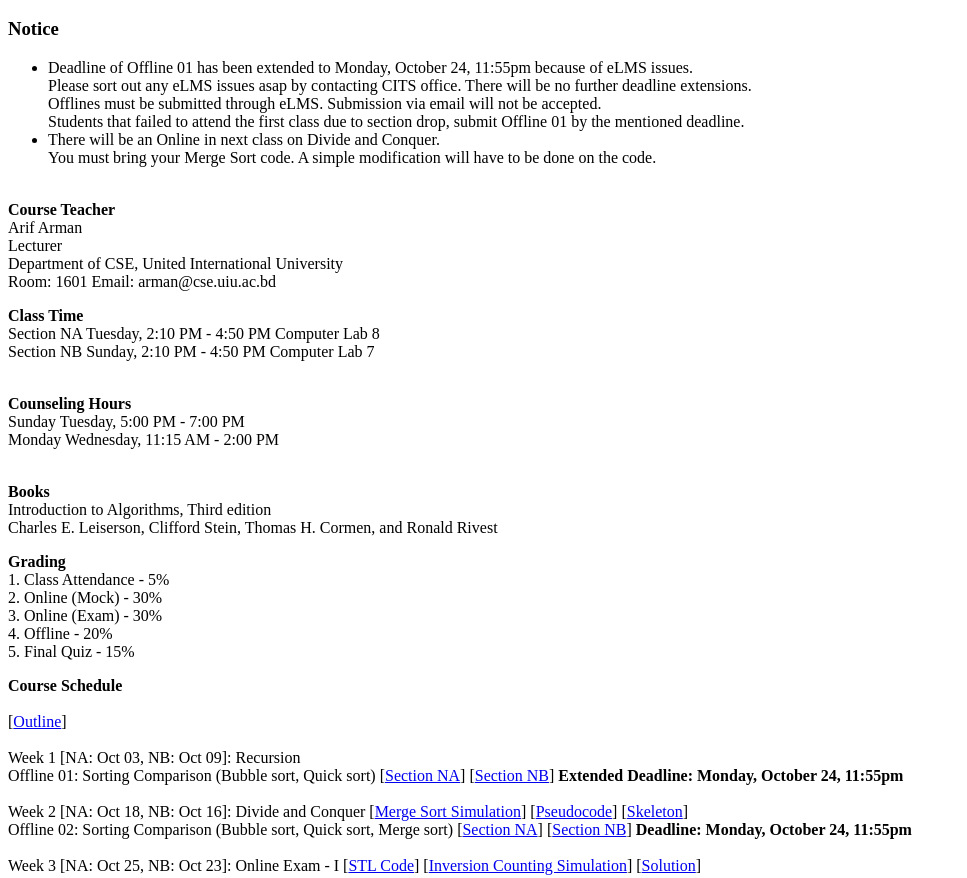
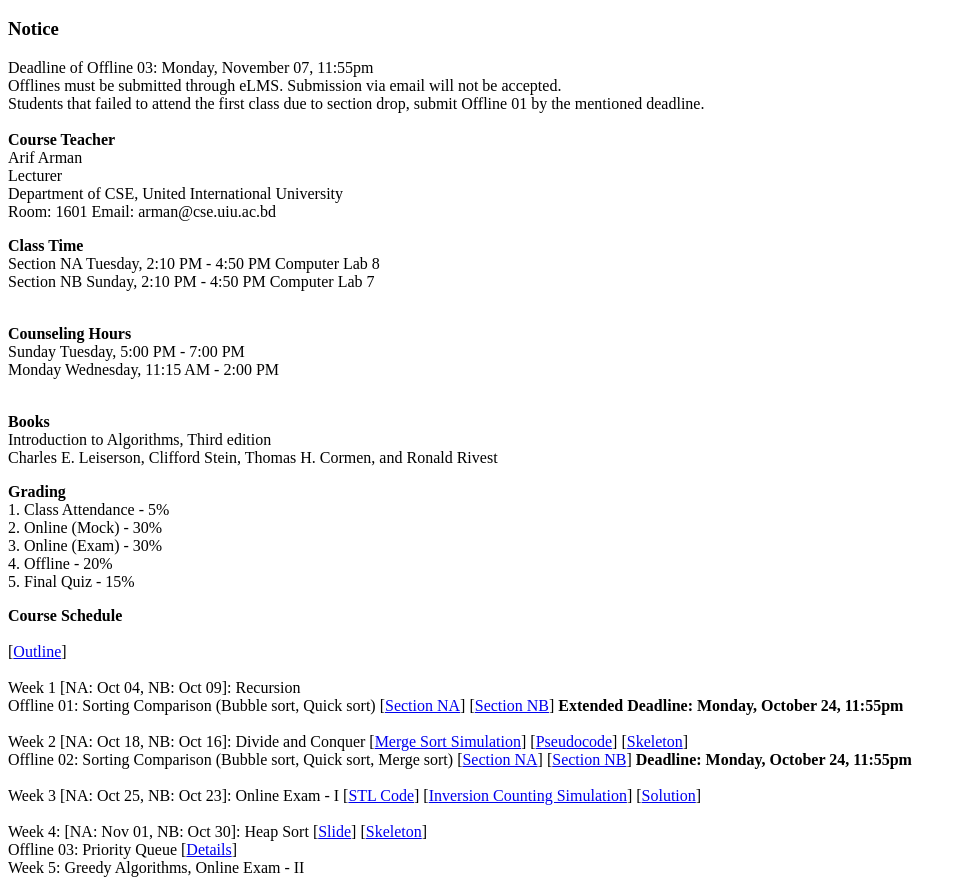
Before and after one commit to arif-arman/arif-arman.github.io, a plain HTML site: page algolab.html in a window 1280 px wide. Shown: the part 48-926 px from the top of the page, without its empty margins (0-967 px from the left). Drawn offline with Linux system fonts and the light colour scheme.

Commit message:
offline 03

```diff
--- a/algolab.html
+++ b/algolab.html
@@ -6,18 +6,9 @@
 
 
 <h3>Notice</h3>
-<ul>
-	<li>
-		Deadline of Offline 01 has been extended to Monday, October 24, 11:55pm because of eLMS issues.<br>
-		Please sort out any eLMS issues asap by contacting CITS office. There will be no further deadline extensions.<br>
-		Offlines must be submitted through eLMS. Submission via email will not be accepted. <br>
-		Students that failed to attend the first class due to section drop, submit Offline 01 by the mentioned deadline. <br>
-	</li>
-	<li>
-		There will be an Online in next class on Divide and Conquer. <br>
-		You must bring your Merge Sort code. A simple modification will have to be done on the code.
-	</li>
-</ul>
+Deadline of Offline 03: Monday, November 07, 11:55pm <br>
+Offlines must be submitted through eLMS. Submission via email will not be accepted. <br>
+Students that failed to attend the first class due to section drop, submit Offline 01 by the mentioned deadline. <br>
 
 
 <br>
@@ -56,7 +47,7 @@ Charles E. Leiserson, Clifford Stein, Thomas H. Cormen, and Ronald Rivest
 <br>
 [<a href="https://drive.google.com/file/d/0B9yYEjMdAq_HQ1laMGFoeUxtUG8/view?usp=sharing" target="_blank">Outline</a>] <br>
 <br>
-Week 1 [NA: Oct 03, NB: Oct 09]: Recursion<br>
+Week 1 [NA: Oct 04, NB: Oct 09]: Recursion<br>
 Offline 01: Sorting Comparison (Bubble sort, Quick sort) [<a href="https://drive.google.com/drive/folders/0B9yYEjMdAq_HNUVLOHFOMHhrQk0?usp=sharing" target="_blank">Section NA</a>] [<a target="_blank" href="https://drive.google.com/drive/folders/0B9yYEjMdAq_HdENvMVN1YUdYV2M?usp=sharing">Section NB</a>] <b>Extended Deadline: Monday, October 24, 11:55pm</b> <br>
 <br>
 Week 2 [NA: Oct 18, NB: Oct 16]: Divide and Conquer [<a href="https://drive.google.com/file/d/0B9yYEjMdAq_HcU04OUpJdXdndUU/view?usp=sharing" target="_blank">Merge Sort Simulation</a>] [<a target="_blank" href="https://drive.google.com/file/d/0B9yYEjMdAq_HNGJQazF1NVBzRFU/view?usp=sharing">Pseudocode</a>] [<a target="_blank" href="https://drive.google.com/file/d/0B9yYEjMdAq_HRDhPbzM3ZEN1Y28/view?usp=sharing">Skeleton</a>]<br>
@@ -64,9 +55,11 @@ Offline 02: Sorting Comparison (Bubble sort, Quick sort, Merge sort) [<a href="h
 <br>
 Week 3 [NA: Oct 25, NB: Oct 23]: Online Exam - I [<a href="https://drive.google.com/open?id=0B9yYEjMdAq_HZE5LMmVuWk1ybGs" target="_blank">STL Code</a>] [<a href="https://drive.google.com/file/d/0B9yYEjMdAq_HcjdMZ0JSSUo1Y0E/view?usp=sharing" target="_blank">Inversion Counting Simulation</a>] [<a href="https://drive.google.com/file/d/0B9yYEjMdAq_HV0lva0JXQW5wRGc/view?usp=sharing" target="_blank">Solution</a>] <br>
 <br>
-Week 4: Heap Sort, Greedy Algorithms <br>
-Week 5: Online Exam - II, Dynamic Programming-I <br>
-Week 6: Dynamic Programming-II <br>
+Week 4: [NA: Nov 01, NB: Oct 30]: Heap Sort [<a href="https://drive.google.com/file/d/0B9yYEjMdAq_HSzJnZExoZmg3ZDA/view?usp=sharing" target="_blank">Slide</a>] [<a href="https://drive.google.com/file/d/0B9yYEjMdAq_HN3FEREczWDg2aHM/view?usp=sharing" target="_blank"]>Skeleton</a>]<br>
+Offline 03: Priority Queue [<a href="https://drive.google.com/file/d/0B9yYEjMdAq_HX21PakRSNkJseDQ/view?usp=sharing" target="_blank">Details</a>]
+<br>
+Week 5: Greedy Algorithms, Online Exam - II <br>
+Week 6: Dynamic Programming-I, Dynamic Programming-II <br>
 Week 7: Online Exam - III<br>
 Week 8: Graphs - I<br>
 Week 9: Graphs - II<br>
```
Also changed, not shown: algo.html (+1 -0 lines).
